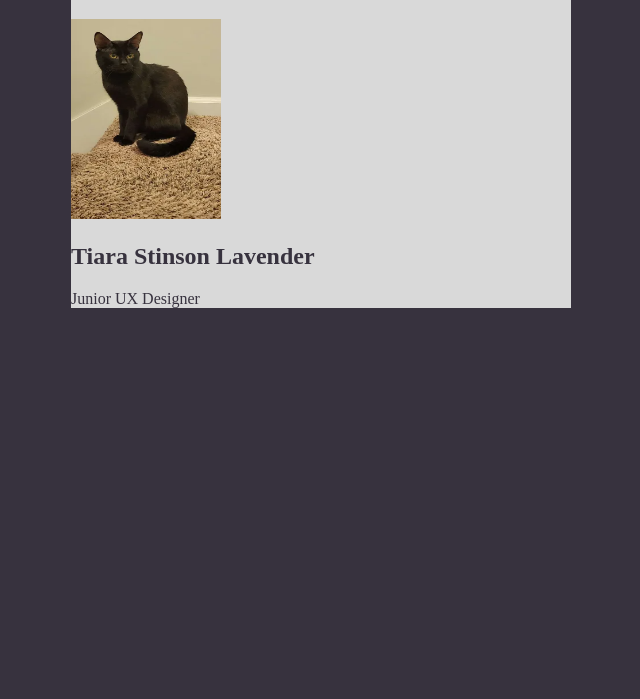
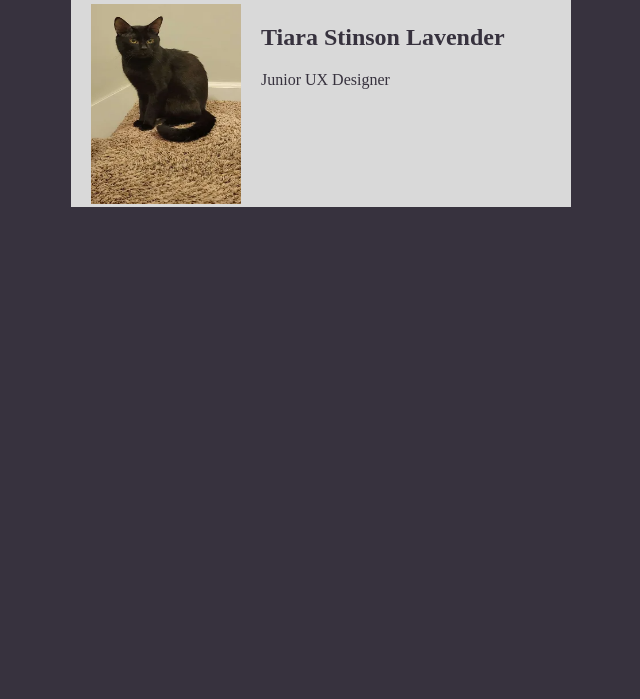
Before and after one commit to stinso65/3.5-lab-assignment, a plain HTML site: page index.html in a window 1280 px wide. Shown: the part 101-800 px from the top of the page, without its empty margins (319-959 px from the left). Drawn offline with Linux system fonts and the light colour scheme.

Commit message:
added padding and margins

```diff
--- a/screen.css
+++ b/screen.css
@@ -8,9 +8,20 @@ body {
     color: #37323E;
     margin: 0 auto;
     width: 500px;
+    height: 300px;
+}
+
+.card div {
+    padding: 20px;
 }
 
 h1 {
     background: #DEB841;
+    margin: 0;
     padding: 20px;
 }
+
+img {
+    float: left;
+    margin-right: 20px;
+}
```
